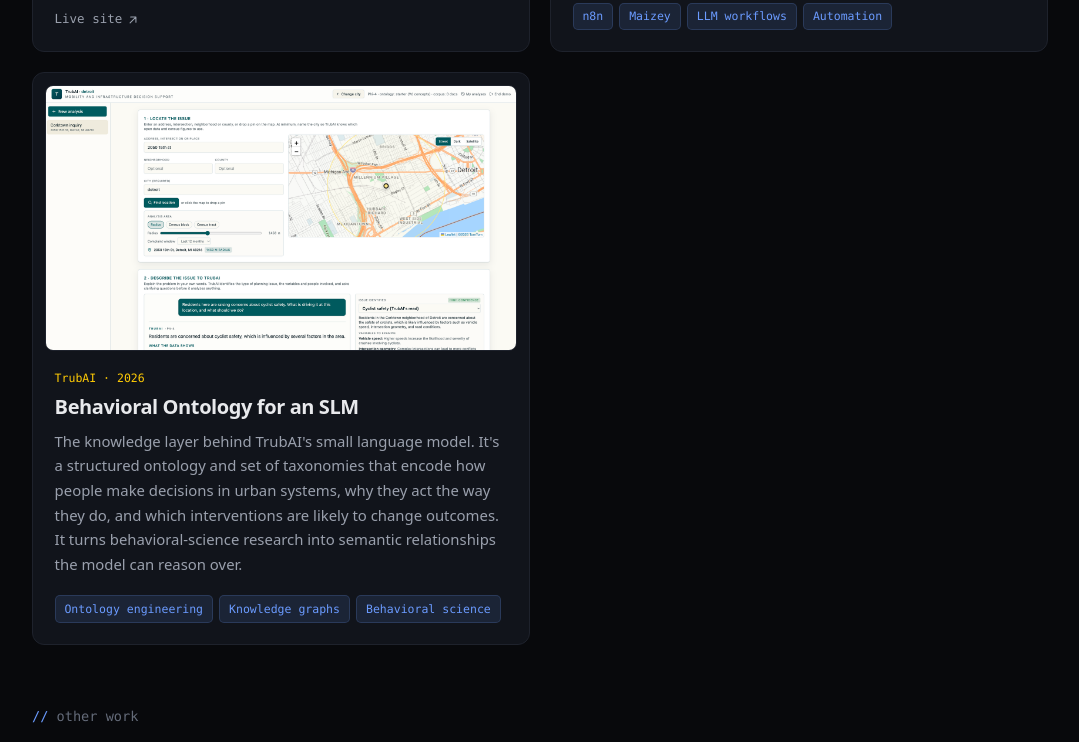
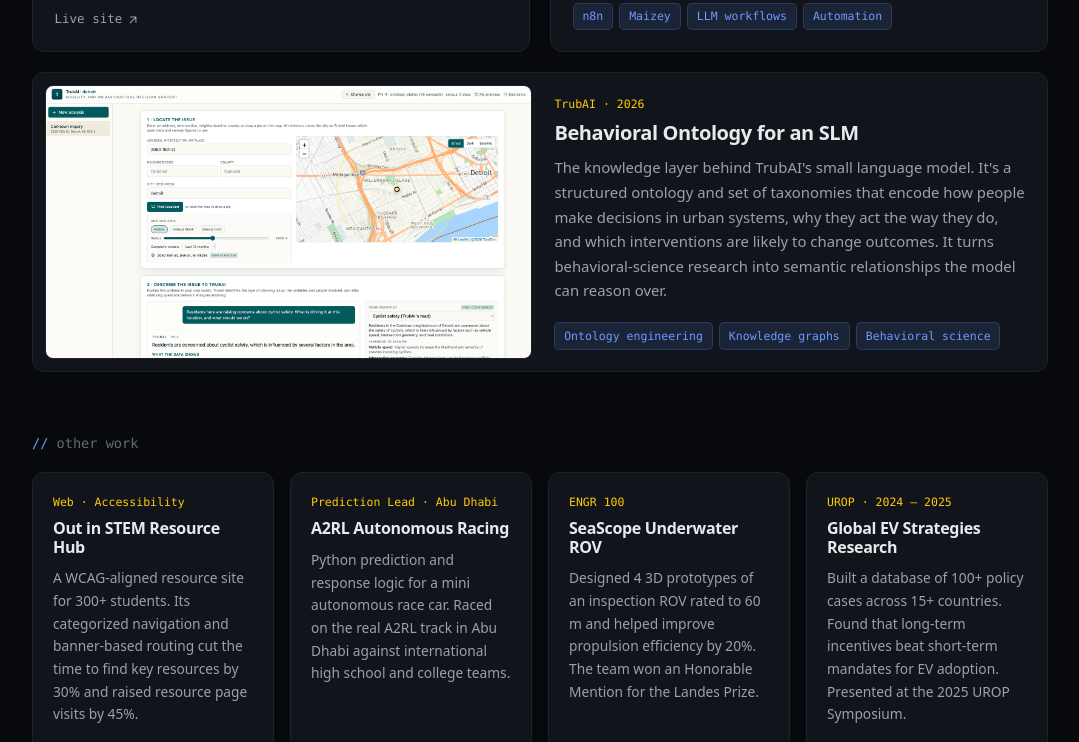
Before and after one commit to vaillax/Portfolio, an Astro site: page / in a window 1280 px wide. Shown: the part 4427-5169 px from the top of the page, without its empty margins (100-1179 px from the left). Built offline with nearby package versions, Linux system fonts and the light colour scheme; Astro itself is replaced by a stand-in of ours.

Commit message:
Tighter Ross screenshot and full-width last featured card
Co-Authored-By: Claude Opus 5.5 <noreply@anthropic.com>

```diff
--- a/src/components/Projects.astro
+++ b/src/components/Projects.astro
@@ -74,6 +74,26 @@ const others = visible.filter((p) => !p.featured);
   }
   .feat:hover {
     transform: translateY(-3px);
+  }
+  /* Odd count: last featured card spans both columns, image left / text right. */
+  @media (min-width: 721px) {
+    .feat:last-child:nth-child(odd) {
+      grid-column: 1 / -1;
+      display: grid;
+      grid-template-columns: 1fr 1fr;
+      column-gap: 1rem;
+    }
+    .feat:last-child:nth-child(odd) > :global(.img),
+    .feat:last-child:nth-child(odd) > :global(.ph) {
+      align-self: center;
+    }
+    .feat:last-child:nth-child(odd) .content {
+      padding: 0.6rem 0.6rem 0.6rem 0.4rem;
+    }
+    /* No image: let the text use the full width. */
+    .feat:last-child:nth-child(odd) > .content:only-child {
+      grid-column: 1 / -1;
+    }
   }
   .content {
     padding: 1.1rem 0.6rem 0.6rem;
```
Also changed, not shown: public/projects/ross-ai-agent.png.
